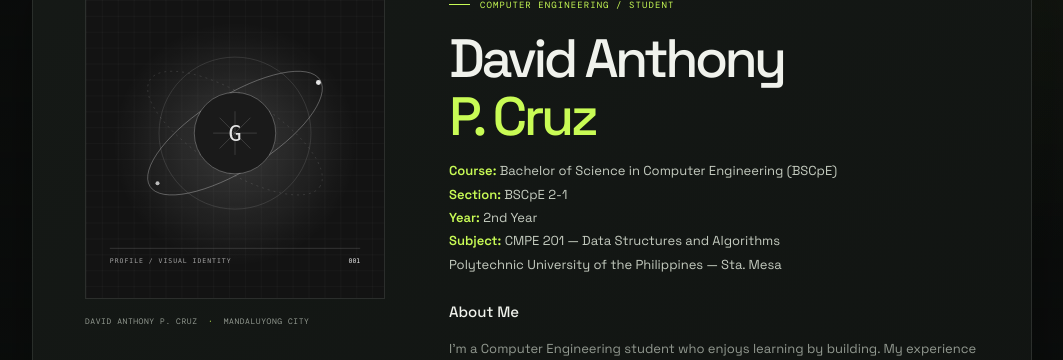
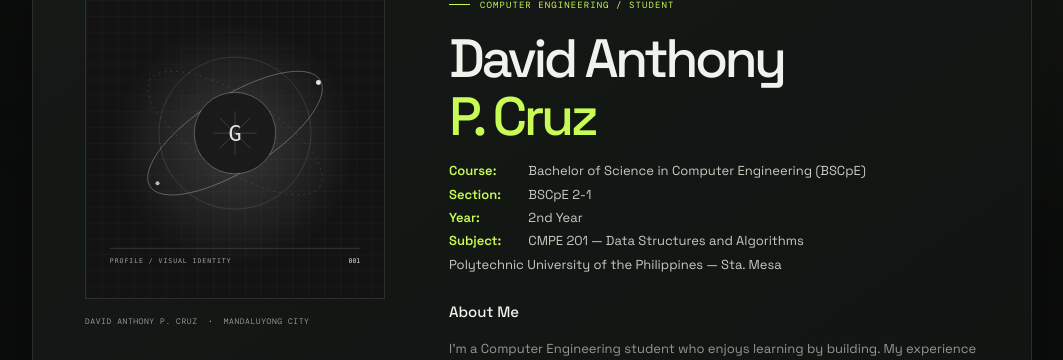
Before and after one commit to Davidredemption/Portfolio, a Flask app: page /profile in a window 1280 px wide. Shown: the part 177-537 px from the top of the page, without its empty margins (108-1171 px from the left). Run offline with Flask 3, Linux system fonts and the light colour scheme.

Commit message:
Align profile academic detail labels
Co-authored-by: Copilot <223556219+Copilot@users.noreply.github.com>

```diff
--- a/static/style.css
+++ b/static/style.css
@@ -325,7 +325,7 @@ body:not(.home-page) nav a:hover { color: var(--accent); }
 .profile-image { width: 100%; max-width: 300px; min-height: 260px; object-fit: cover; border: 1px solid var(--line); filter: grayscale(1); }
 .profile-info h2 { margin-top: 0; color: var(--text); font-size: 38px; }
 .profile-info .subtitle { color: #c5ccc0; font: 13px/1.8 var(--sans); }
-.profile-info .subtitle strong { color: var(--accent); font-weight: 600; }
+.profile-info .subtitle strong { display: inline-block; min-width: 76px; color: var(--accent); font-weight: 600; }
 .profile-info p { color: var(--muted); }
 .profile-name { margin: 19px 0 10px !important; color: var(--text) !important; font-size: clamp(36px, 5vw, 54px) !important; font-weight: 500 !important; letter-spacing: -.065em !important; line-height: 1.02; }
 .profile-name span { color: var(--accent); }
```
